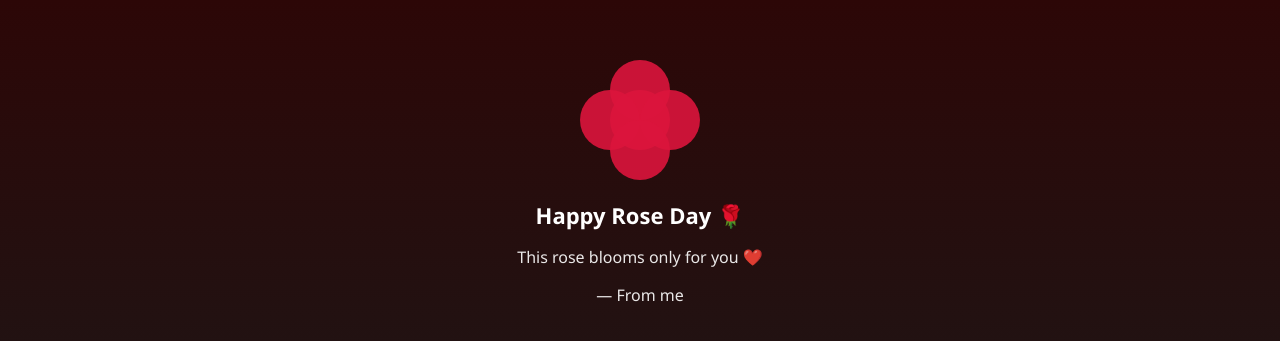
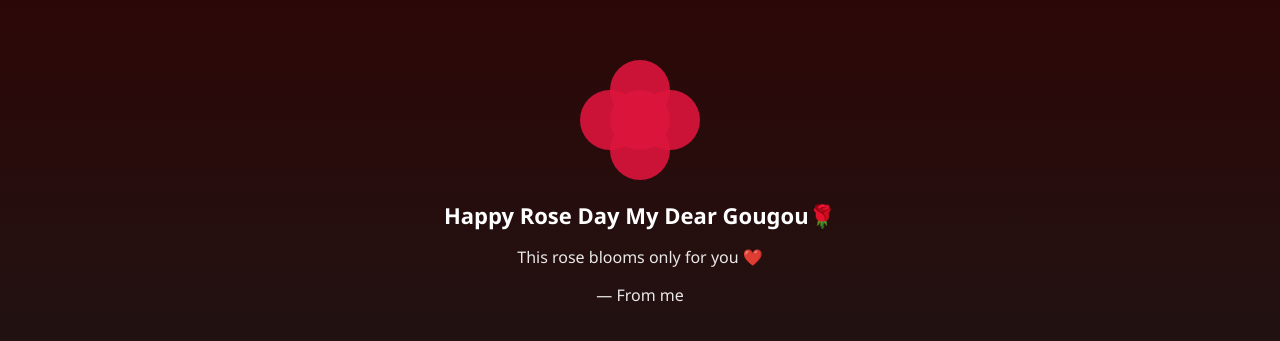
Before and after one commit to ash-ash-ash07/roseday, a plain HTML site: page index.html in a window 1280 px wide. Shown: the part 217-558 px from the top of the page. Drawn offline with Linux system fonts and the light colour scheme.

Commit message:
Update index.html

```diff
--- a/index.html
+++ b/index.html
@@ -59,7 +59,7 @@
       <div class="petal p5"></div>
     </div>
 
-    <h1>Happy Rose Day 🌹</h1>
+    <h1>Happy Rose Day My Dear Gougou🌹</h1>
     <p>This rose blooms only for you ❤️</p>
     <p>— From me</p>
   </div>
```
